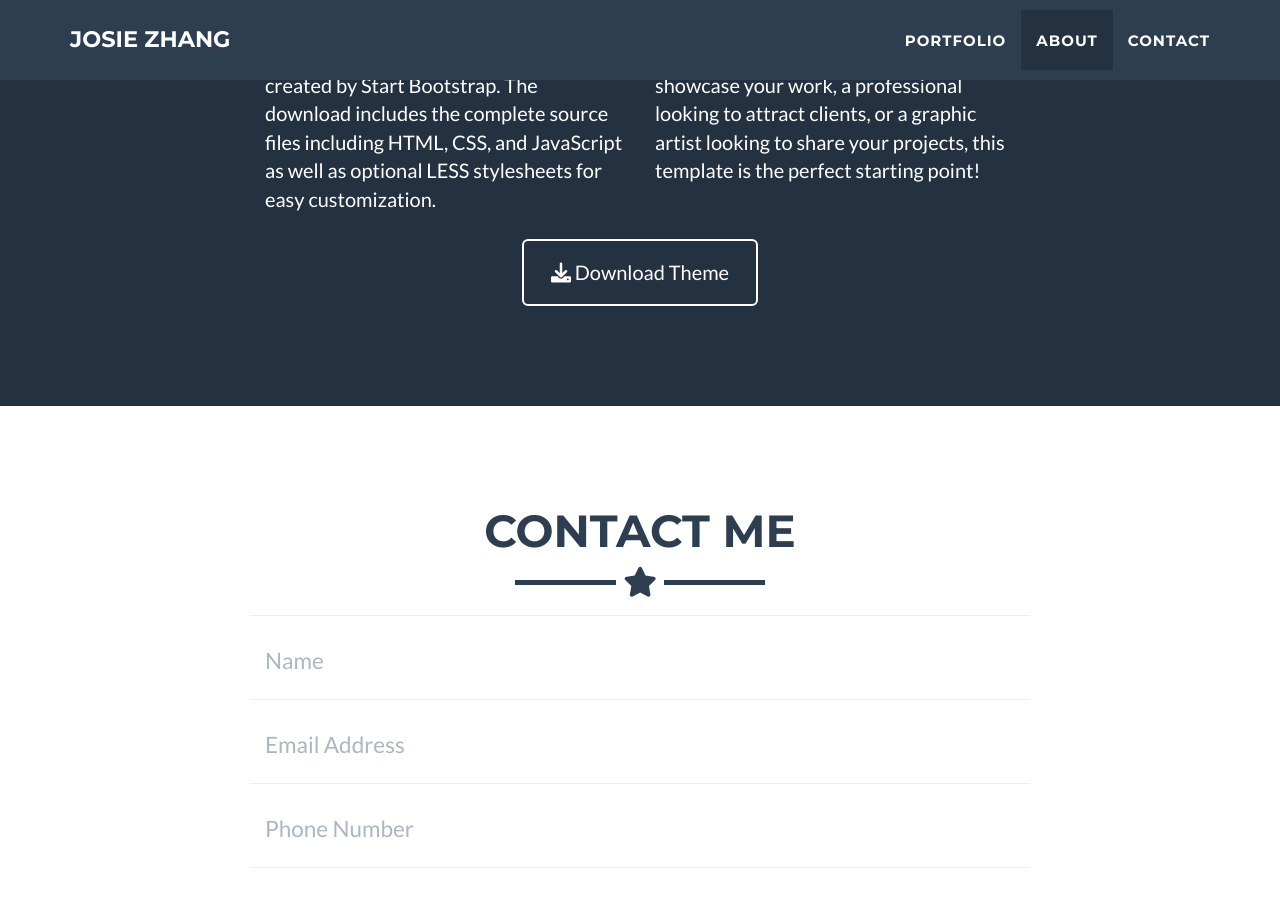
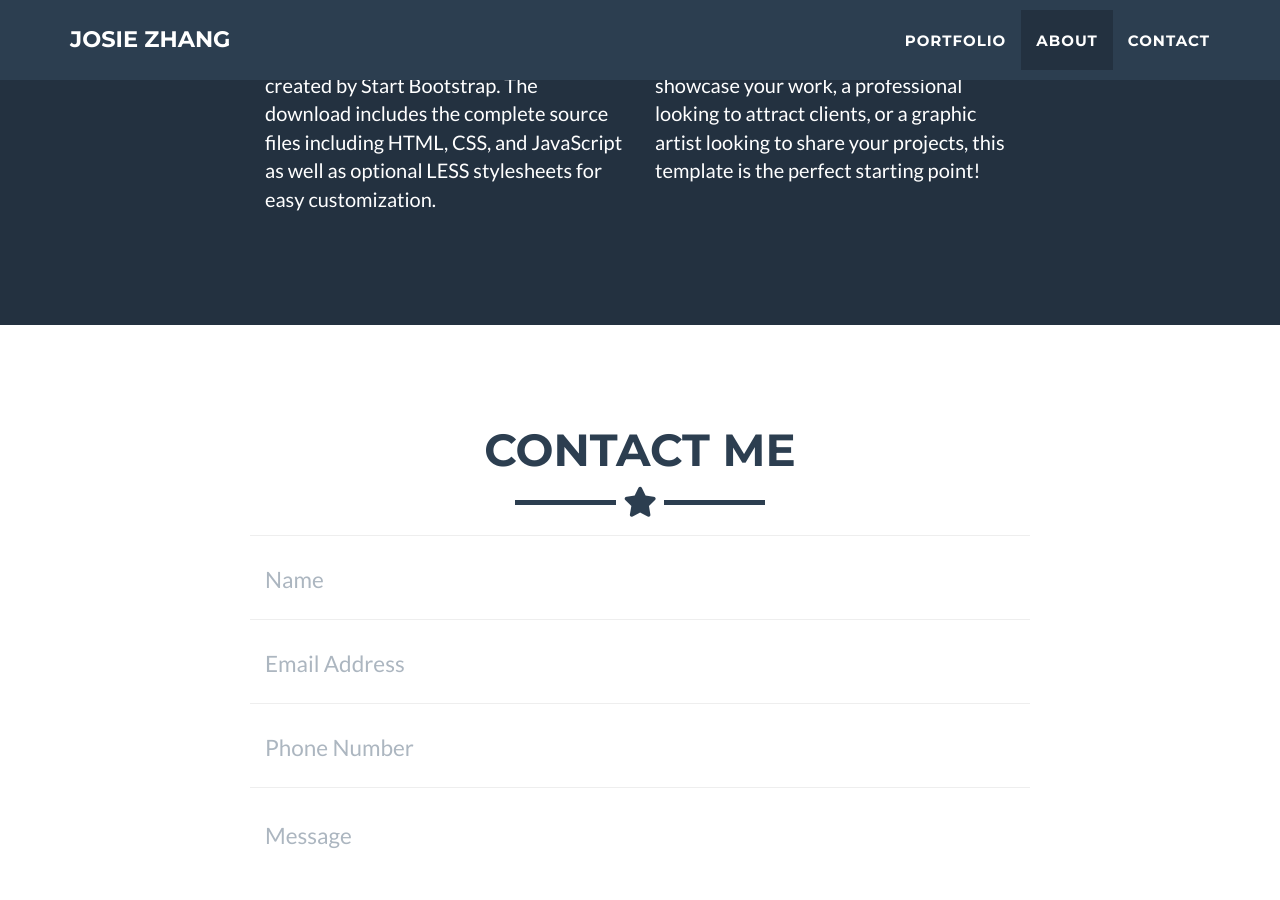
Before and after one commit to jiayuezhang84/jiayuezhang84.github.io, a Jekyll site: the page built from _posts/2014-07-18-project-1.markdown, in a window 1280 px wide and 900 px high, scrolled down 1703 px. Built offline with Jekyll 4.4.1, drawn with Linux system fonts in a browser that asks for light colours.

Commit message:
Update about.html

```diff
--- a/_includes/about.html
+++ b/_includes/about.html
@@ -18,9 +18,7 @@
           a graphic artist looking to share your projects, this template is the perfect starting point! </p>
       </div>
       <div class="col-lg-8 col-lg-offset-2 text-center">
-        <a href="https://github.com/jeromelachaud/freelancer-theme" class="btn btn-lg btn-outline">
-          <i class="fa fa-download"></i> Download Theme
-        </a>
+
       </div>
     </div>
   </div>
```
